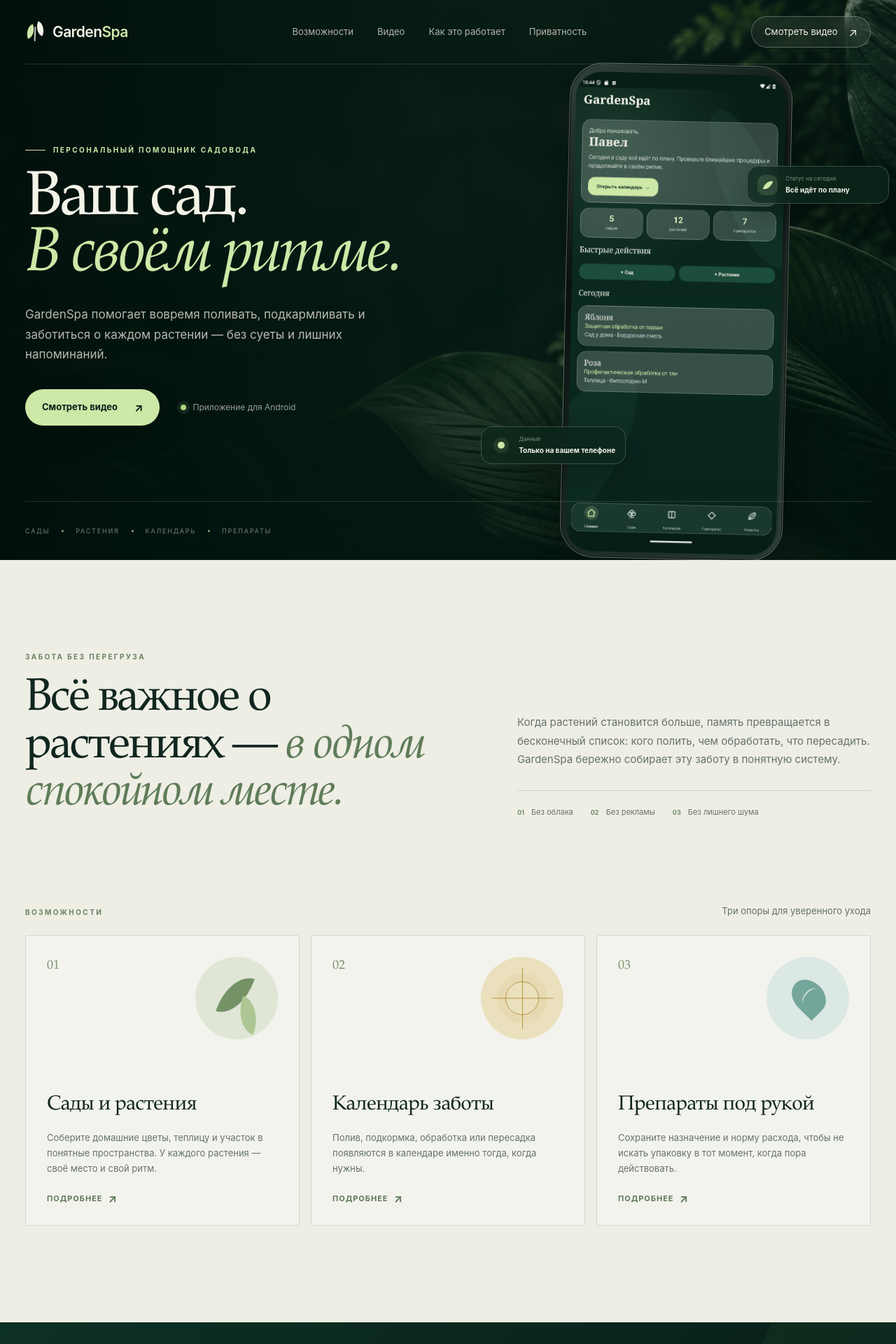
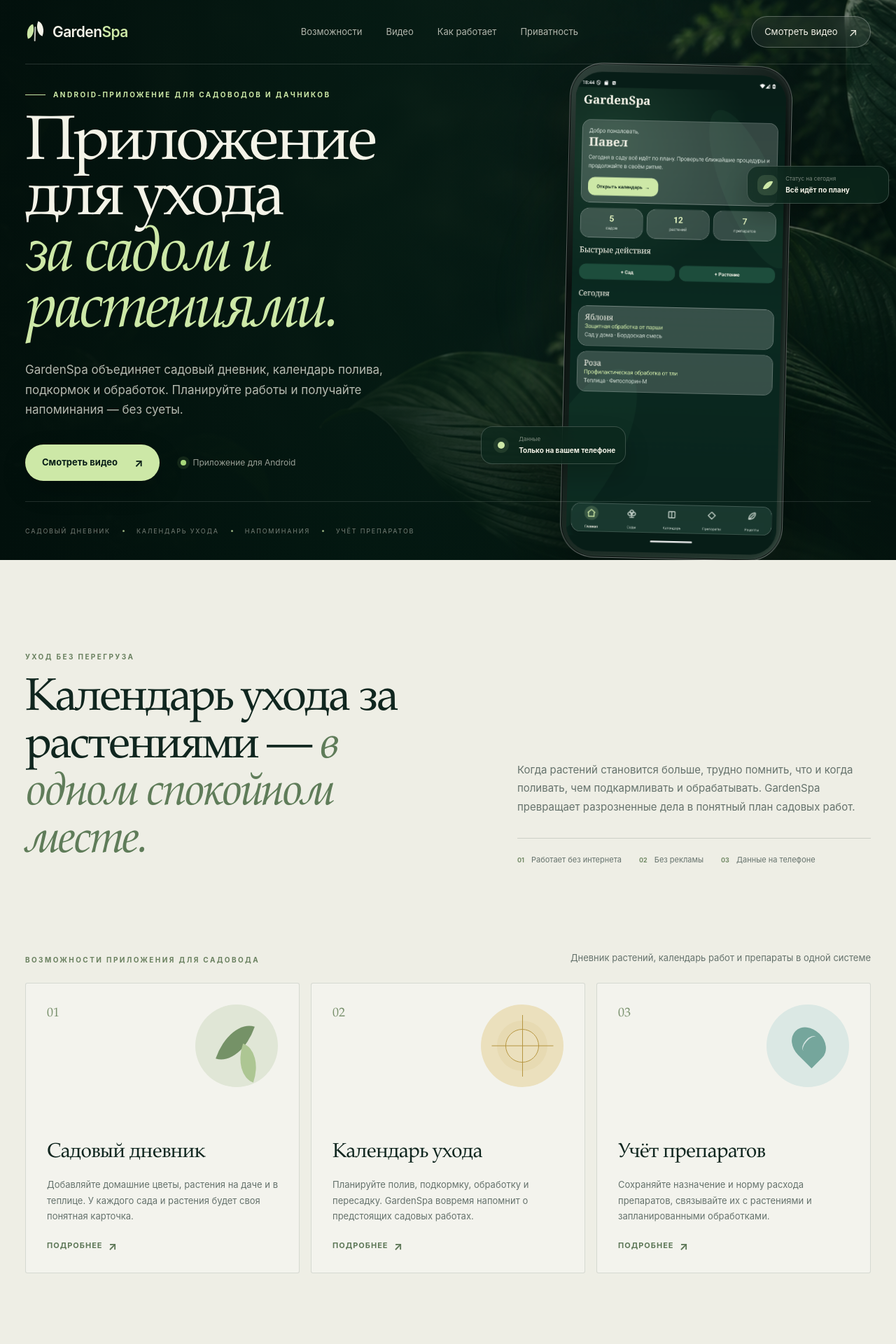
Before and after one commit to ekpetroW007/GardenSpa, a Next.js app in the folder design-prototype/: page / in a window 1280 px wide. Shown: the top 1920 px of the page at 70% size. Built offline with nearby package versions, Linux system fonts and the light colour scheme.

Commit message:
Improve GardenSpa SEO copy

```diff
--- a/design-prototype/app/page.tsx
+++ b/design-prototype/app/page.tsx
@@ -1,20 +1,20 @@
 const features = [
   {
     number: "01",
-    title: "Сады и растения",
-    text: "Соберите домашние цветы, теплицу и участок в понятные пространства. У каждого растения — своё место и свой ритм.",
+    title: "Садовый дневник",
+    text: "Добавляйте домашние цветы, растения на даче и в теплице. У каждого сада и растения будет своя понятная карточка.",
     accent: "leaf",
   },
   {
     number: "02",
-    title: "Календарь заботы",
-    text: "Полив, подкормка, обработка или пересадка появляются в календаре именно тогда, когда нужны.",
+    title: "Календарь ухода",
+    text: "Планируйте полив, подкормку, обработку и пересадку. GardenSpa вовремя напомнит о предстоящих садовых работах.",
     accent: "sun",
   },
   {
     number: "03",
-    title: "Препараты под рукой",
-    text: "Сохраните назначение и норму расхода, чтобы не искать упаковку в тот момент, когда пора действовать.",
+    title: "Учёт препаратов",
+    text: "Сохраняйте назначение и норму расхода препаратов, связывайте их с растениями и запланированными обработками.",
     accent: "drop",
   },
 ];
@@ -22,18 +22,18 @@ const features = [
 const steps = [
   {
     number: "1",
-    title: "Создайте свой сад",
-    text: "Дом, дача, теплица или отдельная коллекция — организуйте растения так, как удобно вам.",
+    title: "Создайте садовый дневник",
+    text: "Добавьте дом, дачу, теплицу или отдельную коллекцию, а затем сохраните нужные растения.",
   },
   {
     number: "2",
-    title: "Добавьте заботу",
-    text: "Назначьте процедуру, препарат и удобный интервал повторения.",
+    title: "Запланируйте уход",
+    text: "Выберите полив, подкормку, пересадку или обработку, препарат и удобный интервал повторения.",
   },
   {
     number: "3",
-    title: "Следуйте ритму",
-    text: "GardenSpa соберёт предстоящие дела в спокойный недельный календарь.",
+    title: "Получайте напоминания",
+    text: "GardenSpa соберёт садовые работы в календаре и напомнит, когда растению потребуется уход.",
   },
 ];
 
@@ -80,8 +80,8 @@ function PhonePreview({
           }
           alt={
             isCalendar
-              ? "Реальный экран календаря приложения GardenSpa"
-              : "Реальный главный экран приложения GardenSpa"
+              ? "Календарь ухода за растениями в приложении GardenSpa"
+              : "Садовый дневник и растения в приложении GardenSpa"
           }
           width={1080}
           height={2400}
@@ -106,7 +106,7 @@ export default function Home() {
           <div className="nav-links">
             <a href="#possibilities">Возможности</a>
             <a href="#video">Видео</a>
-            <a href="#how">Как это работает</a>
+            <a href="#how">Как работает</a>
             <a href="#privacy">Приватность</a>
           </div>
           <a href="#video" className="nav-cta">
@@ -116,11 +116,11 @@ export default function Home() {
 
         <div className="hero-content shell">
           <div className="hero-copy">
-            <div className="kicker"><span /> Персональный помощник садовода</div>
-            <h1>Ваш сад.<br /><em>В своём ритме.</em></h1>
+            <div className="kicker"><span /> Android-приложение для садоводов и дачников</div>
+            <h1>Приложение для ухода<br /><em>за садом и растениями.</em></h1>
             <p>
-              GardenSpa помогает вовремя поливать, подкармливать и заботиться
-              о каждом растении — без суеты и лишних напоминаний.
+              GardenSpa объединяет садовый дневник, календарь полива, подкормок
+              и обработок. Планируйте работы и получайте напоминания — без суеты.
             </p>
             <div className="hero-actions">
               <a className="button button-primary" href="#video">
@@ -147,29 +147,29 @@ export default function Home() {
         </div>
 
         <div className="hero-foot shell">
-          <span>Сады</span><i />
-          <span>Растения</span><i />
-          <span>Календарь</span><i />
-          <span>Препараты</span>
+          <span>Садовый дневник</span><i />
+          <span>Календарь ухода</span><i />
+          <span>Напоминания</span><i />
+          <span>Учёт препаратов</span>
         </div>
       </section>
 
       <section className="intro section-light">
         <div className="shell intro-grid">
           <div>
-            <span className="section-label">Забота без перегруза</span>
-            <h2>Всё важное о растениях — <em>в одном спокойном месте.</em></h2>
+            <span className="section-label">Уход без перегруза</span>
+            <h2>Календарь ухода за растениями — <em>в одном спокойном месте.</em></h2>
           </div>
           <div className="intro-copy">
             <p>
-              Когда растений становится больше, память превращается в бесконечный
-              список: кого полить, чем обработать, что пересадить. GardenSpa
-              бережно собирает эту заботу в понятную систему.
+              Когда растений становится больше, трудно помнить, что и когда
+              поливать, чем подкармливать и обрабатывать. GardenSpa превращает
+              разрозненные дела в понятный план садовых работ.
             </p>
             <div className="intro-facts">
-              <span><b>01</b> Без облака</span>
+              <span><b>01</b> Работает без интернета</span>
               <span><b>02</b> Без рекламы</span>
-              <span><b>03</b> Без лишнего шума</span>
+              <span><b>03</b> Данные на телефоне</span>
             </div>
           </div>
         </div>
@@ -178,8 +178,8 @@ export default function Home() {
       <section className="possibilities section-light" id="possibilities">
         <div className="shell">
           <div className="section-head">
-            <span className="section-label">Возможности</span>
-            <p>Три опоры для уверенного ухода</p>
+            <span className="section-label">Возможности приложения для садовода</span>
+            <p>Дневник растений, календарь работ и препараты в одной системе</p>
           </div>
           <div className="feature-grid">
             {features.map((feature) => (
@@ -201,11 +201,11 @@ export default function Home() {
         <div className="shell video-guide-grid">
           <div className="video-guide-copy">
             <span className="section-label section-label-dark">GardenSpa в действии</span>
-            <h2>Посмотрите, как устроен <em>ежедневный уход.</em></h2>
+            <h2>Как работает <em>календарь садовых работ.</em></h2>
             <p>
-              Полный сценарий в реальном приложении: добавляем для смородины
-              обработку серой, настраиваем 3 повтора через 5 дней, получаем
-              уведомление и отмечаем задачу выполненной.
+              Реальный сценарий ухода за растением: добавляем для смородины
+              обработку серой, настраиваем три повтора через пять дней, получаем
+              напоминание и отмечаем садовую работу выполненной.
             </p>
             <div className="video-chapters" aria-label="Содержание видео">
               {videoChapters.map((chapter) => (
@@ -247,7 +247,7 @@ export default function Home() {
           </div>
           <div className="how-copy">
             <span className="section-label section-label-dark">Просто начать</span>
-            <h2>От первого растения — к своему <em>ритму заботы.</em></h2>
+            <h2>Настройте уход за садом <em>за три шага.</em></h2>
             <div className="steps">
               {steps.map((step) => (
                 <div className="step" key={step.number}>
@@ -271,11 +271,12 @@ export default function Home() {
             <span className="privacy-core"><BrandMark /></span>
           </div>
           <div className="privacy-copy">
-            <span className="section-label">Личное остаётся личным</span>
-            <h2>Ваш сад живёт <em>на вашем телефоне.</em></h2>
+            <span className="section-label">Офлайн-приложение для садовода</span>
+            <h2>Данные о растениях остаются <em>на вашем телефоне.</em></h2>
             <p>
-              GardenSpa не требует облака или сервера. Сады, растения,
-              процедуры и препараты хранятся локально — там, где им и место.
+              GardenSpa работает без интернета, облака и сервера. Садовый
+              дневник, растения, запланированные процедуры и препараты
+              хранятся локально на устройстве.
             </p>
             <div className="privacy-points">
               <span><i>✓</i> Локальное хранение</span>
@@ -292,8 +293,8 @@ export default function Home() {
         <div className="shell closing-content">
           <BrandMark />
           <span className="section-label section-label-dark">GardenSpa</span>
-          <h2>Больше времени любоваться.<br /><em>Меньше — вспоминать.</em></h2>
-          <p>Спокойный помощник для тех, кто растит с любовью.</p>
+          <h2>Уход за растениями — по плану.<br /><em>Ваш сад — в своём ритме.</em></h2>
+          <p>Садовый дневник и календарь ухода для тех, кто растит с любовью.</p>
           <a className="button button-primary" href="#top">
             Вернуться в начало <span aria-hidden="true">↑</span>
           </a>
@@ -306,7 +307,7 @@ export default function Home() {
             <BrandMark />
             <span>Garden<span>Spa</span></span>
           </a>
-          <p>Персональный помощник садовода</p>
+          <p>Приложение для садоводов и ухода за растениями</p>
           <span>Android · 2026</span>
         </div>
       </footer>
```
Also changed, not shown: design-prototype/app/layout.tsx (+5 -6 lines), 1 other file (tests, documents, lock files or other folders).
